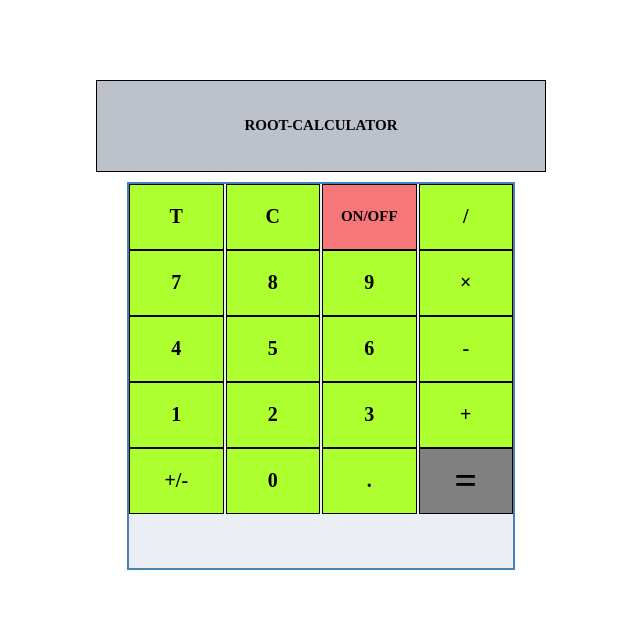
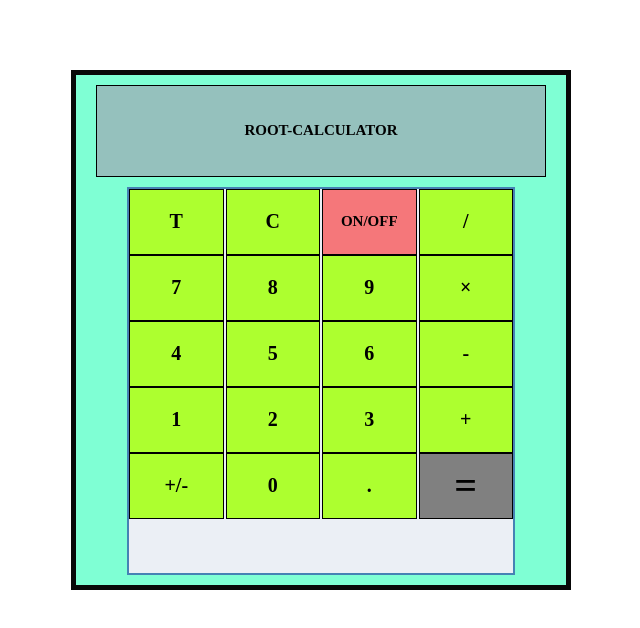
Before and after one commit to ROOT-017/Basic-Calculator-App, a plain HTML site: page index.html in a window 1280 px wide. Shown: the whole page, without its empty margins (319-959 px from the left). Drawn offline with Linux system fonts and the light colour scheme.

Commit message:
main container height chnaged

```diff
--- a/CSS/style.scss
+++ b/CSS/style.scss
@@ -11,7 +11,7 @@
 
 .container {
     padding: 70px;
-    height: 100vh;
+    height: 80vh;
     background-color: white;
     -webkit-box-pack: center;
     -ms-flex-pack: center;
@@ -21,6 +21,16 @@
     align-items: cen;
     font-weight: bold;
     font-size: 20px;
+}
+
+.box {
+    border: 5px solid rgb(8, 8, 8);
+    padding: 0;
+    justify-content: center;
+    align-items: center;
+    background-color: aquamarine;
+    margin: 0vw 25vw;
+    align-items: ;
 }
 
 #on_off,
```
Also changed, not shown: CSS/style.css, 1 other file.
